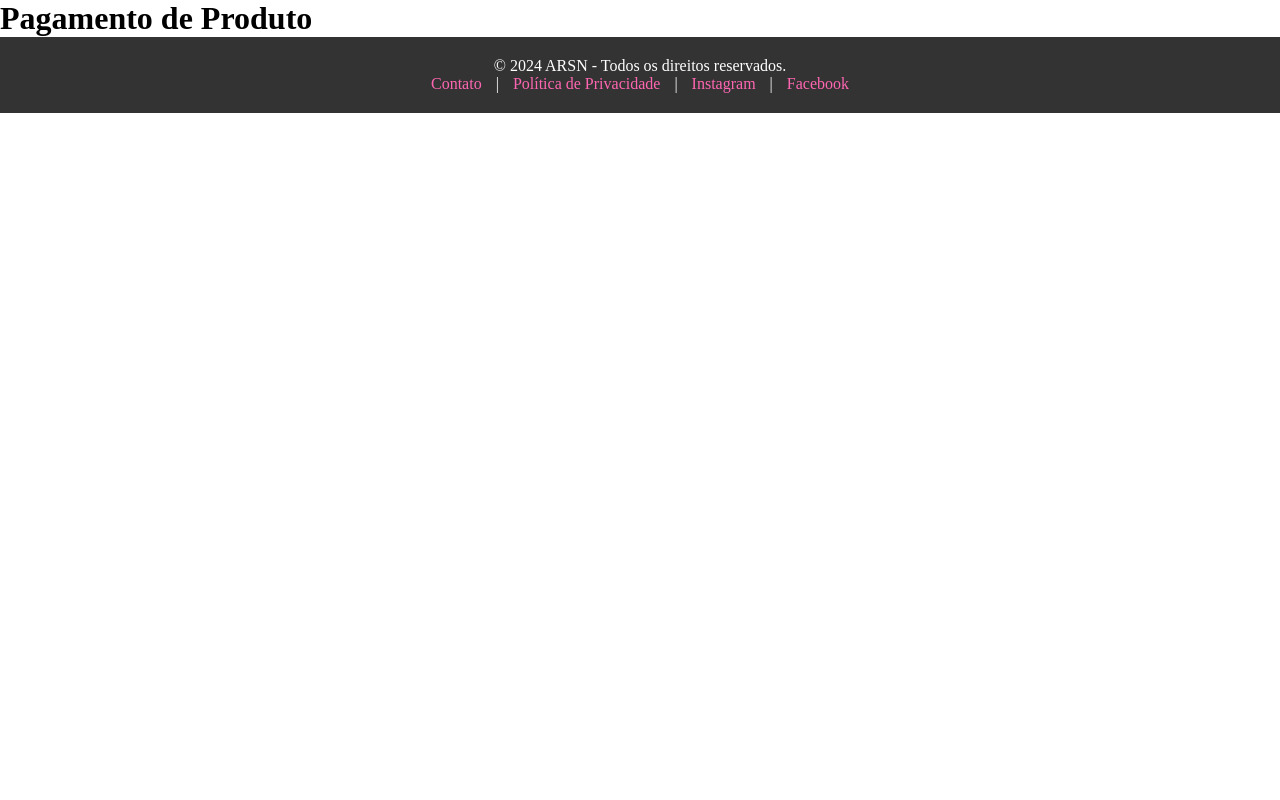
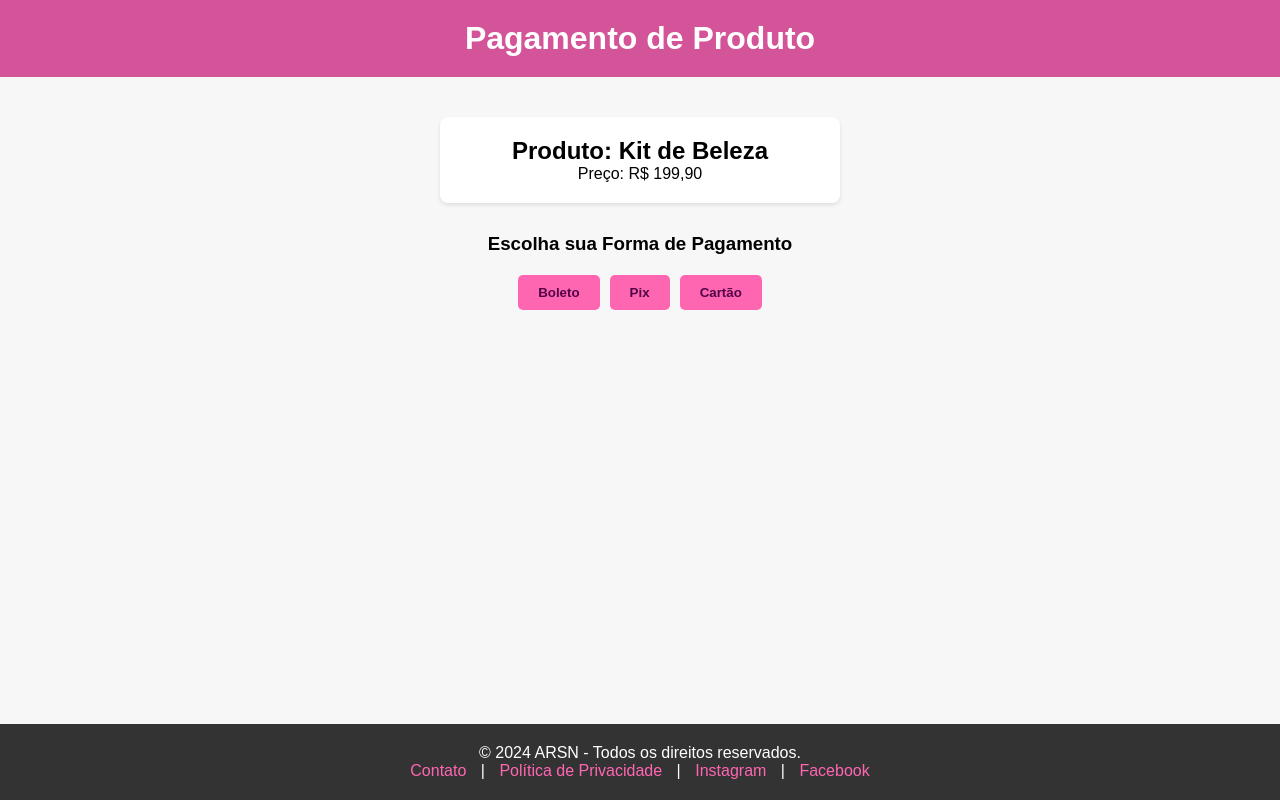
Before and after one commit to AntonioDev23/Primeiro-Projeto-Solo, a plain HTML site: page links/comp.html in a window 1280 px wide. Drawn offline with Linux system fonts and the light colour scheme.

Commit message:
Opção de compra

```diff
--- a/links/comp.html
+++ b/links/comp.html
@@ -9,12 +9,16 @@
 <body>
     <header><h1>Pagamento de Produto</h1></header>
     <main>
-        <section>
-
+        <section class="produto">
+            <h2>Produto: Kit de Beleza</h2>
+            <p>Preço: R$ 199,90</p>
         </section>
-        <section>
-            <div>
-
+        <section class="pagamento">
+            <h3>Escolha sua Forma de Pagamento</h3>
+            <div class="opcoes-pagamento">
+                <button class="btn-pagamento" onclick="window.location.href='boleto.html';">Boleto</button>
+                <button class="btn-pagamento" onclick="window.location.href='pix.html';">Pix</button>
+                <button class="btn-pagamento" onclick="window.location.href='cartao.html';">Cartão</button
             </div>
         </section>
     </main>
--- a/links/estilos/comp.css
+++ b/links/estilos/comp.css
@@ -15,6 +15,65 @@
     box-sizing: border-box;
 }
 
+body {
+    font-family: Arial, sans-serif;
+    margin: 0;
+    padding: 0;
+    text-align: center;
+    background-color: #f7f7f7;
+    display: flex;
+    flex-direction: column;
+  }
+
+  html, body {
+    height: 100%;
+}
+
+  header {
+    background-color: var(--cor-1);
+    color: white;
+    padding: 20px;
+  }
+
+  main {
+    padding: 20px;
+    flex: 1;
+  }
+
+  .produto {
+    background-color: #fff;
+    margin: 20px auto;
+    padding: 20px;
+    border-radius: 8px;
+    box-shadow: 0 2px 4px rgba(0, 0, 0, 0.1);
+    max-width: 400px;
+  }
+
+  .pagamento h3 {
+    margin-top: 30px;
+  }
+
+  .opcoes-pagamento {
+    display: flex;
+    justify-content: center;
+    gap: 10px;
+    margin-top: 20px;
+  }
+
+  .btn-pagamento {
+    background-color: #ff66b2;
+    color: var(--cor-5);
+    border: none;
+    font-weight: bolder;
+    padding: 10px 20px;
+    border-radius: 5px;
+    cursor: pointer;
+    transition: background-color 0.3s ease;
+  }
+
+  .btn-pagamento:hover {
+    background-color: #e0559e;
+  }
 
 
 /* Rodapé */
```
